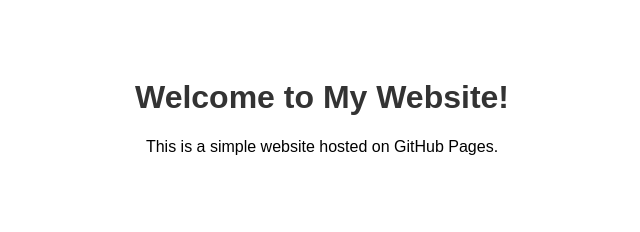
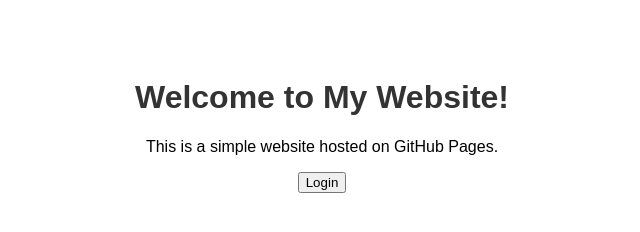
Before and after one commit to alyabatrsya/Auto-Assist-SSO-AA, a plain HTML site: page index.html in a window 1280 px wide. Shown: the whole page, without its empty margins (318-958 px from the left). Drawn offline with Linux system fonts and the light colour scheme.

Commit message:
Update index.html

```diff
--- a/index.html
+++ b/index.html
@@ -18,5 +18,8 @@
 <body>
     <h1>Welcome to My Website!</h1>
     <p>This is a simple website hosted on GitHub Pages.</p>
+    <div class="form-field">
+        <input type="submit" name="Submit" value="Login" href="homepage.html">
+    </div>
 </body>
 </html>
```
